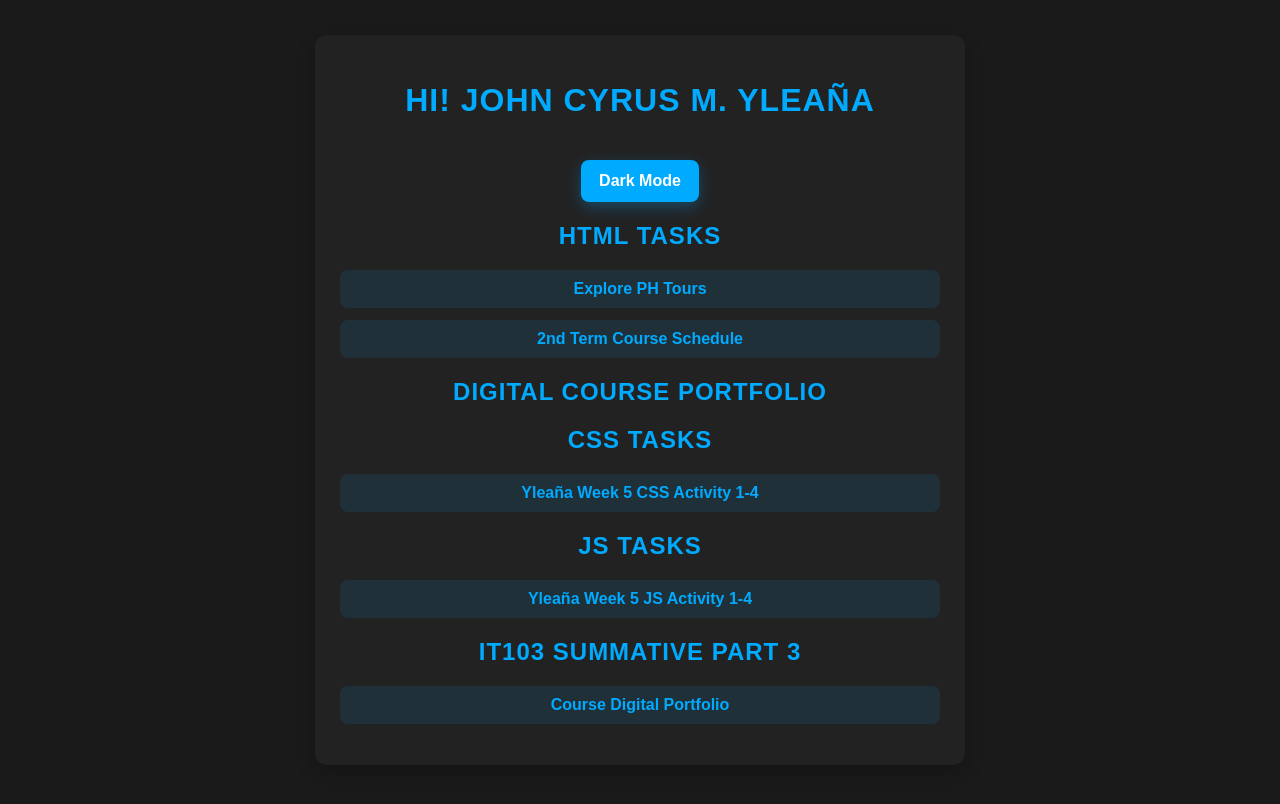
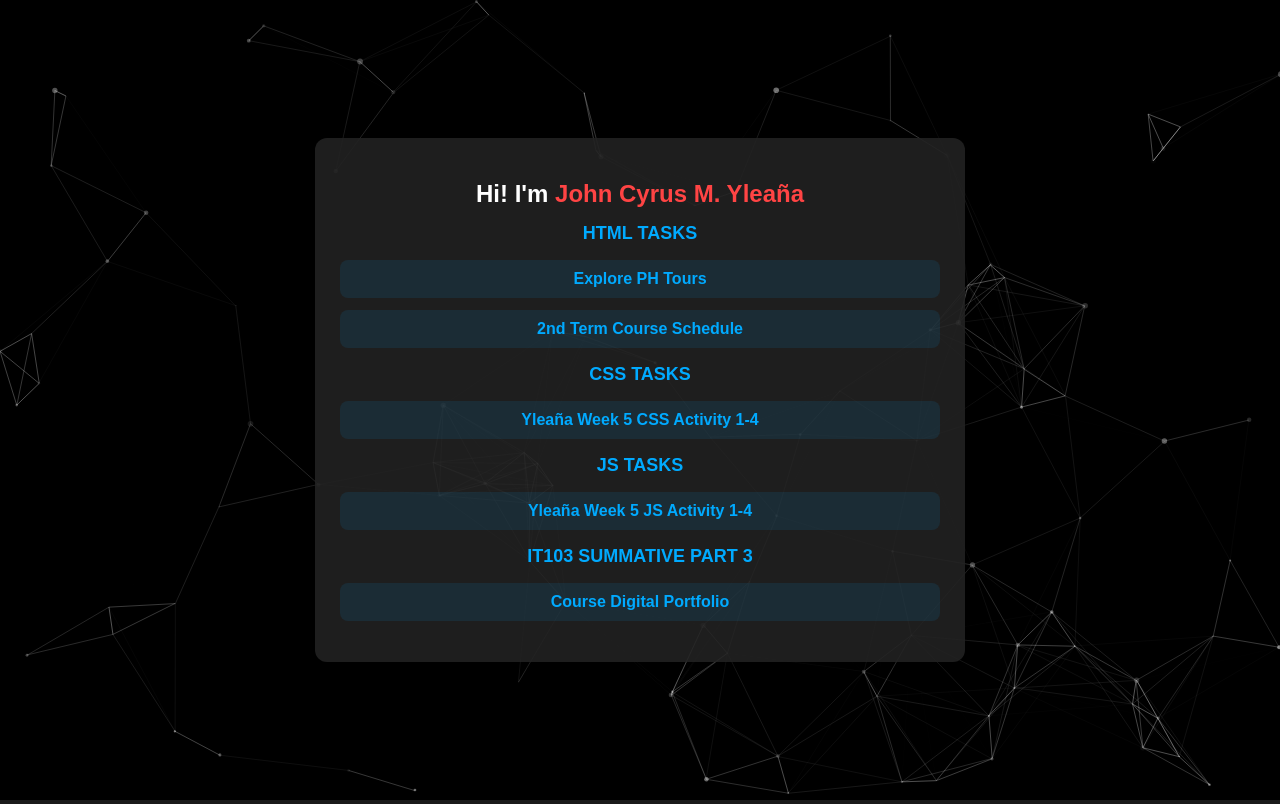
Before and after one commit to cyxkira29/cyxkira29.github.io, a plain HTML site: page index.html in a window 1280 px wide. Drawn offline with nearby package versions, Linux system fonts and the light colour scheme.

Commit message:
Portfolio

```diff
--- a/index.html
+++ b/index.html
@@ -3,14 +3,17 @@
 <head>
     <meta charset="UTF-8">
     <meta name="viewport" content="width=device-width, initial-scale=1.0">
-    <title>My First Web Page</title>
-    <link rel="stylesheet" href="main.css"> <!-- Linking the external CSS -->
+    <title>My Portfolio</title>
+    <link rel="stylesheet" href="main.css">
+    <script src="https://cdn.jsdelivr.net/particles.js/2.0.0/particles.min.js"></script>
 </head>
 <body>
+    <!-- Particle Background -->
+    <div id="particles-js"></div>
+
     <div class="container">
         <header>
-            <h1>Hi! John Cyrus M. Yleaña</h1>
-            <button id="toggleMode">Dark Mode</button>
+            <h1>Hi! I'm <span class="highlight">John Cyrus M. Yleaña</span></h1>
         </header>
 
         <section>
@@ -19,10 +22,6 @@
                 <li><a href="YleanaExplorePHTours.html">Explore PH Tours</a></li>
                 <li><a href="YleanaCourseSchedule.html">2nd Term Course Schedule</a></li>
             </ol>
-        </section>
-
-        <section>
-            <h2>Digital Course Portfolio</h2>
         </section>
 
         <section>
--- a/main.css
+++ b/main.css
@@ -4,11 +4,22 @@ body {
     font-family: 'Poppins', sans-serif;
     background-color: #1a1a1a;
     color: #ddd;
-    transition: background-color 0.4s ease-in-out, color 0.4s ease-in-out;
     display: flex;
     justify-content: center;
     align-items: center;
     min-height: 100vh;
+    overflow: hidden;
+}
+
+/* Particle Background */
+#particles-js {
+    position: absolute;
+    width: 100%;
+    height: 100%;
+    background: #000; /* Dark background */
+    z-index: -1;
+    top: 0;
+    left: 0;
 }
 
 /* Main Container */
@@ -16,19 +27,30 @@ body {
     width: 90%;
     max-width: 600px;
     padding: 25px;
-    background: #222;
-    box-shadow: 0 8px 20px rgba(0, 0, 0, 0.2);
+    background: rgba(34, 34, 34, 0.9);
+    box-shadow: 0 8px 20px rgba(0, 0, 0, 0.3);
     border-radius: 12px;
     text-align: center;
-    transition: all 0.3s ease-in-out;
+    position: relative;
+    z-index: 1;
 }
 
 /* Headings */
-h1, h2 {
+h1 {
+    color: #fff;
+    font-size: 24px;
+    margin-bottom: 10px;
+}
+
+h1 .highlight {
+    color: #ff4444;
+}
+
+h2 {
     color: #00aaff;
     text-transform: uppercase;
-    letter-spacing: 1px;
-    transition: color 0.3s ease-in-out;
+    font-size: 18px;
+    margin-bottom: 10px;
 }
 
 /* List */
@@ -62,72 +84,3 @@ a:hover {
     color: #0088cc;
     text-decoration: underline;
 }
-
-/* Buttons */
-button {
-    margin-top: 20px;
-    padding: 12px 18px;
-    border: none;
-    background-color: #00aaff;
-    color: white;
-    font-size: 16px;
-    border-radius: 8px;
-    cursor: pointer;
-    font-weight: bold;
-    transition: all 0.3s ease-in-out;
-    box-shadow: 0 5px 15px rgba(0, 170, 255, 0.3);
-}
-
-button:hover {
-    background-color: #0088cc;
-    transform: scale(1.05);
-    box-shadow: 0 5px 25px rgba(0, 170, 255, 0.5);
-}
-
-/* Dark Mode */
-.dark-mode {
-    background-color: #111;
-    color: #fff;
-}
-
-.dark-mode .container {
-    background: #222;
-    box-shadow: 0 8px 20px rgba(255, 255, 255, 0.1);
-}
-
-.dark-mode h1,
-.dark-mode h2 {
-    color: #00c3ff;
-}
-
-.dark-mode a {
-    color: #00c3ff;
-}
-
-.dark-mode a:hover {
-    color: #00a1d1;
-}
-
-/* Smooth Fade-In */
-@keyframes fadeIn {
-    from {
-        opacity: 0;
-        transform: translateY(-10px);
-    }
-    to {
-        opacity: 1;
-        transform: translateY(0);
-    }
-}
-
-.container {
-    animation: fadeIn 1s ease-in-out;
-}
-
-/* Responsive */
-@media (max-width: 768px) {
-    .container {
-        width: 95%;
-        padding: 20px;
-    }
-}
--- a/mainscript.js
+++ b/mainscript.js
@@ -1,5 +1,45 @@
-const toggleButton = document.getElementById('toggleMode');
-
-toggleButton.addEventListener('click', () => {
-    document.body.classList.toggle('dark-mode');
+// Initialize Particles.js
+particlesJS("particles-js", {
+    particles: {
+        number: {
+            value: 80,
+            density: {
+                enable: true,
+                value_area: 800
+            }
+        },
+        color: { value: "#ffffff" },
+        shape: {
+            type: "circle"
+        },
+        opacity: {
+            value: 0.5,
+            random: true
+        },
+        size: {
+            value: 3,
+            random: true
+        },
+        line_linked: {
+            enable: true,
+            distance: 150,
+            color: "#ffffff",
+            opacity: 0.4,
+            width: 1
+        },
+        move: {
+            enable: true,
+            speed: 2
+        }
+    },
+    interactivity: {
+        detect_on: "canvas",
+        events: {
+            onhover: {
+                enable: true,
+                mode: "grab"
+            }
+        }
+    },
+    retina_detect: true
 });
```
